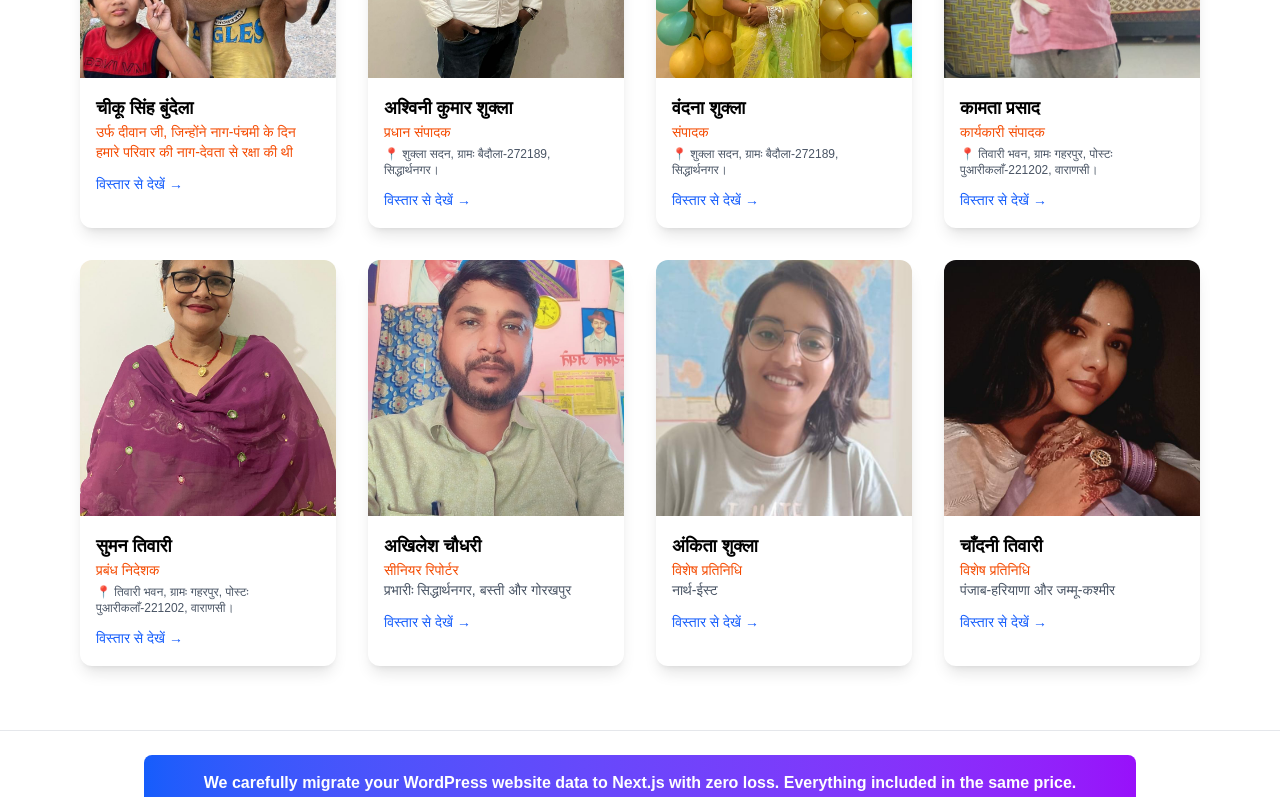
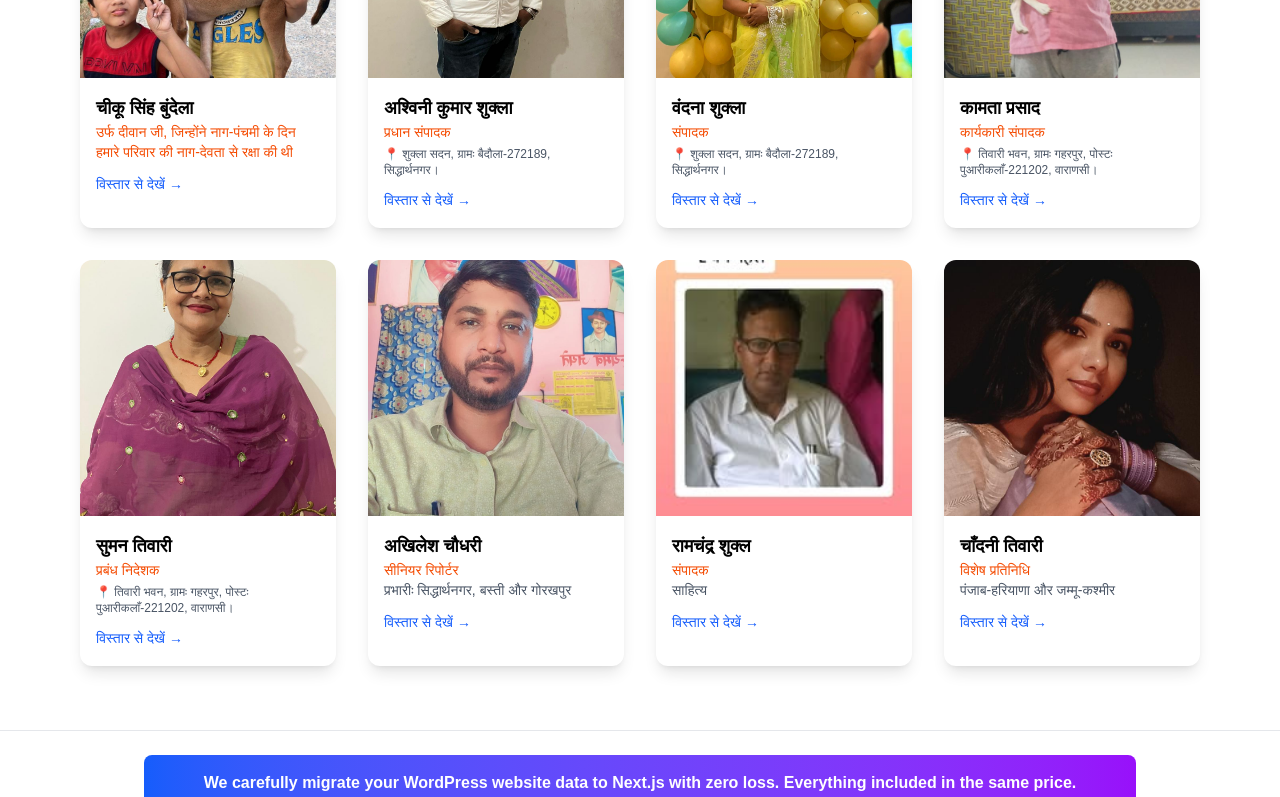
Before and after one commit to kp1153/hamaramorcha, a Next.js app: page /team in a window 1280 px wide. Shown: the part 522-1319 px from the top of the page. Built offline with nearby package versions, Linux system fonts and the light colour scheme.

Commit message:
force deploy

```diff
--- a/app/team/[slug]/page.js
+++ b/app/team/[slug]/page.js
@@ -59,12 +59,12 @@ const teamMembers = [
   },
   {
     id: 7,
-    name: "अंकिता शुक्ला",
-    role: "विशेष प्रतिनिधि",
-    designation: "नार्थ-ईस्ट",
-    photo: "/images/ankita.jpg",
-     email: "ankitaanuradha99a@gmail.com",
-    slug: "ankita-shukla",
+    name: "रामचंद्र शुक्ल",
+    role: "संपादक",
+    designation: "साहित्य",
+    photo: "/images/rc.jpg",
+     email: "ramchandra.shukla@hamaramorcha.com",
+    slug: "ramchandra-shukla",
   },
   {
     id: 8,
--- a/app/team/page.js
+++ b/app/team/page.js
@@ -36,7 +36,7 @@ const teamMembers = [
     photo: "/images/4.jpg",
     address: "तिवारी भवन, ग्रामः गहरपुर, पोस्टः पुआरीकलाँ-221202, वाराणसी।",
     phone: "9996865069",
-    email: "hamaramorcha1153@gmail.com",
+    email: "kamta@hamaramorcha.com",
     slug: "kamta-prasad",
   },
   {
@@ -58,12 +58,12 @@ const teamMembers = [
   },
   {
     id: 7,
-    name: "अंकिता शुक्ला",
-    role: "विशेष प्रतिनिधि",
-    designation: "नार्थ-ईस्ट",
-    photo: "/images/ankita.jpg",
-    email: "ankita@hamaramorcha.com",
-    slug: "ankita-shukla",
+    name: "रामचंद्र शुक्ल",
+    role: "संपादक",
+    designation: "साहित्य",
+    photo: "/images/rc.jpg",
+     email: "ramchandra.shukla@hamaramorcha.com",
+    slug: "ramchandra-shukla",
   },
   {
     id: 8,
```
Also changed, not shown: public/images/ankita.jpg (deleted), public/images/rc.jpg (added).
